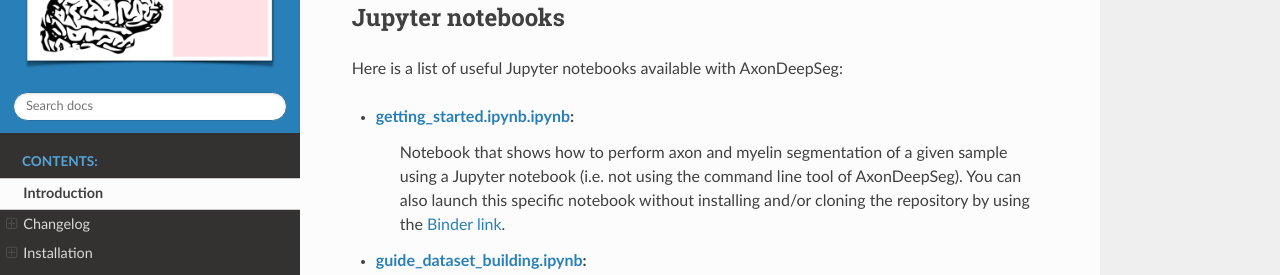
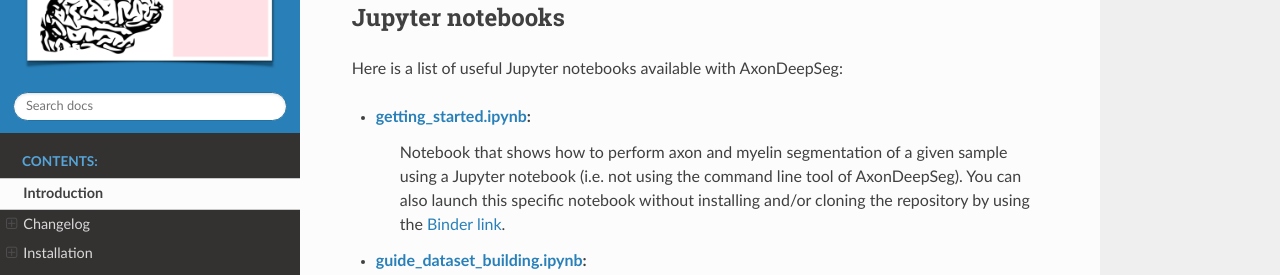
Before and after one commit to axondeepseg/axondeepseg, a Sphinx documentation site: the page built from docs/source/documentation.rst, in a window 1280 px wide and 900 px high, scrolled down 9133 px. Shown: the part 151-426 px from the top of the window. Built offline with Sphinx 7.4.7 and the Read the Docs theme 2.0.0, drawn with Linux system fonts in a browser that asks for light colours.

Commit message:
Fix file extension repetition for getting_started.ipynb link in doc

```diff
--- a/docs/source/documentation.rst
+++ b/docs/source/documentation.rst
@@ -340,7 +340,7 @@
 
 Here is a list of useful Jupyter notebooks available with AxonDeepSeg:
 
-* `getting_started.ipynb.ipynb <https://github.com/neuropoly/axondeepseg/blob/master/notebooks/getting_started.ipynb>`_:
+* `getting_started.ipynb <https://github.com/neuropoly/axondeepseg/blob/master/notebooks/getting_started.ipynb>`_:
     Notebook that shows how to perform axon and myelin segmentation of a given sample using a Jupyter notebook (i.e. not using the command line tool of AxonDeepSeg). You can also launch this specific notebook without installing and/or cloning the repository by using the `Binder link <https://mybinder.org/v2/gh/neuropoly/axondeepseg/master?filepath=notebooks%2Fgetting_started.ipynb>`_.
 
 * `guide_dataset_building.ipynb <https://github.com/neuropoly/axondeepseg/blob/master/notebooks/guide_dataset_building.ipynb>`_:
```
